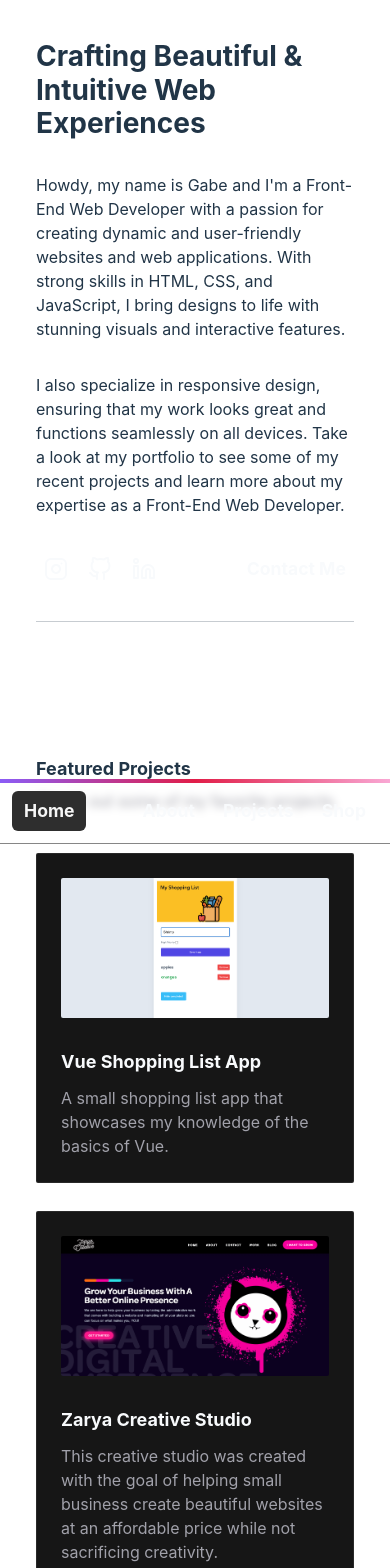
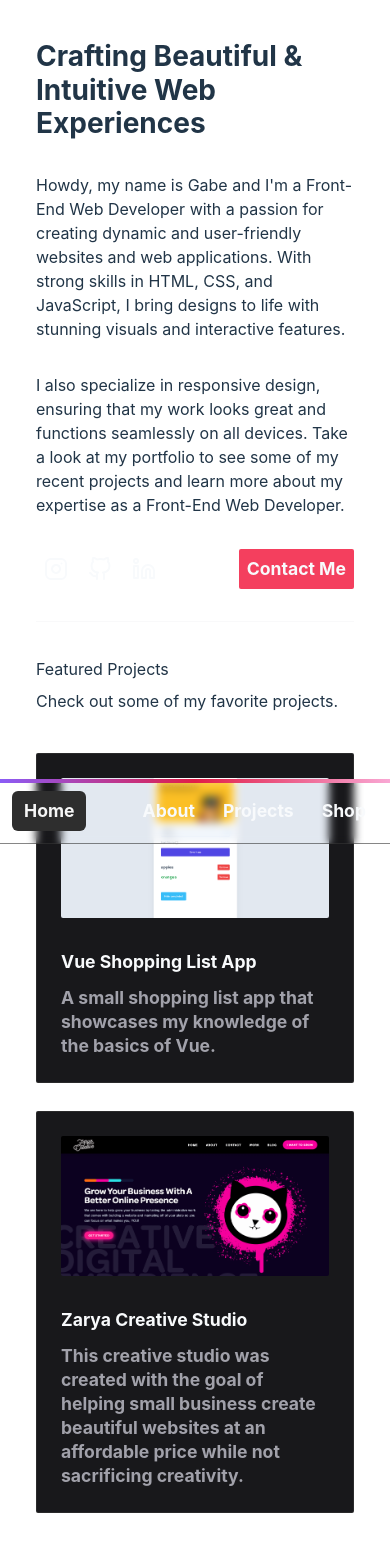
Before and after one commit to CodingGabe/init-portfolio-for--23, a Vue app: page / in a window 390 px wide. Shown: the top 1568 px of the page. Built offline with nearby package versions, Linux system fonts and the light colour scheme.

Commit message:
create featured projects component

```diff
--- a/src/components/FeaturedProjects.vue
+++ b/src/components/FeaturedProjects.vue
@@ -1,7 +1,26 @@
 <template>
-  <div class="flex flex-col gap-2 lg:gap-2">
-      <h3>Featured Projects</h3>
-  </div>
+    <section id="featured">
+        <div class="flex flex-col gap-2 lg:gap-2">
+            <h3>Featured Projects</h3>
+            <p>Check out some of my favorite projects.</p>
+            <div class="grid grid-cols-1 gap-7 pt-8 mx-auto">
+                <a href="https://gabes-shopping-list.netlify.app" class="flex flex-col w-full p-6 py-6 lg:p-6 lg:py-10 items-center gap-8 rounded-sm transition-colors border-[1px] bg-zinc-900 border-light" target="_blank">
+                    <img src="../assets/shopping-app.png" alt="Shopping App" class="w-full object-cover rounded-sm">
+                    <div class="flex-flex-col justify-between gap-4">
+                        <h3 class="mb-3">Vue Shopping List App</h3>
+                        <p class="text-zinc-400">A small shopping list app that showcases my knowledge of the basics of Vue.</p>
+                    </div>
+                </a>
+                <a href="https://sombruh.webflow.io/" class="flex flex-col w-full p-6 py-6 lg:p-6 lg:py-10 items-center gap-8 rounded-sm transition-colors border-[1px] bg-zinc-900 border-light" target="_blank">
+                    <img src="../assets/zarya.png" alt="Zarya Creative" class="w-full object-cover rounded-sm">
+                    <div class="flex-flex-col justify-between gap-4">
+                        <h3 class="mb-3">Zarya Creative Studio</h3>
+                        <p class="text-zinc-400">This creative studio was created with the goal of helping small business create beautiful websites at an affordable price while not sacrificing creativity.</p>
+                    </div>
+                </a>
+            </div>
+        </div>
+    </section>
 </template>
 
 <script>
@@ -10,6 +29,10 @@ export default {
 }
 </script>
 
-<style>
+<style style="css">
+
+#featured {
+    padding-top: 0;
+}
 
 </style>
--- a/src/views/Home.vue
+++ b/src/views/Home.vue
@@ -23,31 +23,10 @@
                 </a>
             </div>
             <!-- Contact Button -->
-            <a href="mailto:gabeamaya2@gmail.com" class="bg-rose-500 hover:bg-rose-700 px-2 py-2 rounded-sm w-fit md:px-4 slg:px-6 slg:py3 transition-on-colors">Contact Me</a>
+            <a href="mailto:gabeamaya2@gmail.com" class="bg-rose-500 hover:bg-rose-700 px-2 py-2 rounded-sm w-fit md:px-4 slg:px-6 slg:py3 transition-colors">Contact Me</a>
         </div>
         <hr class="border-0 h-[4px] opacity-25">
-        <section class="projects">
-            <div class="flex flex-col gap-2 lg:gap-2">
-            <h3>Featured Projects</h3>
-            <p>Check out some of my favorite projects.</p>
-            <div class="grid grid-cols-1 gap-7 pt-8 mx-auto">
-                <a href="https://gabes-shopping-list.netlify.app" class="flex flex-col w-full p-6 py-6 lg:p-6 lg:py-10 items-center gap-8 rounded-sm transition-colors border-[1px] bg-onyx border-light" target="_blank">
-                    <img src="../assets/shopping-app.png" alt="Shopping App" class="w-full object-cover rounded-sm">
-                    <div class="flex-flex-col justify-between gap-4">
-                        <h3 class="mb-3">Vue Shopping List App</h3>
-                        <p class="text-zinc-400">A small shopping list app that showcases my knowledge of the basics of Vue.</p>
-                    </div>
-                </a>
-                <a href="https://sombruh.webflow.io/" class="flex flex-col w-full p-6 py-6 lg:p-6 lg:py-10 items-center gap-8 rounded-sm transition-colors border-[1px] bg-onyx border-light" target="_blank">
-                    <img src="../assets/zarya.png" alt="Zarya Creative" class="w-full object-cover rounded-sm">
-                    <div class="flex-flex-col justify-between gap-4">
-                        <h3 class="mb-3">Zarya Creative Studio</h3>
-                        <p class="text-zinc-400">This creative studio was created with the goal of helping small business create beautiful websites at an affordable price while not sacrificing creativity.</p>
-                    </div>
-                </a>
-            </div>
-        </div>
-        </section>
+        <featured-projects />
 
       </div>
 
@@ -56,8 +35,14 @@
 </template>
 
 <script>
+
+import FeaturedProjects from '../components/FeaturedProjects.vue'
+
 export default {
-
+    name: 'Home',
+    components: {
+        FeaturedProjects
+    }
 }
 </script>
 
--- a/tailwind.config.cjs
+++ b/tailwind.config.cjs
@@ -13,9 +13,6 @@ module.exports = {
       '4': '4px',
       '6': '6px'
     },
-    colors: {
-      'onyx': 'rgb(22, 22, 22)'
-    },
     extend: {},
   },
   plugins: [],
```
